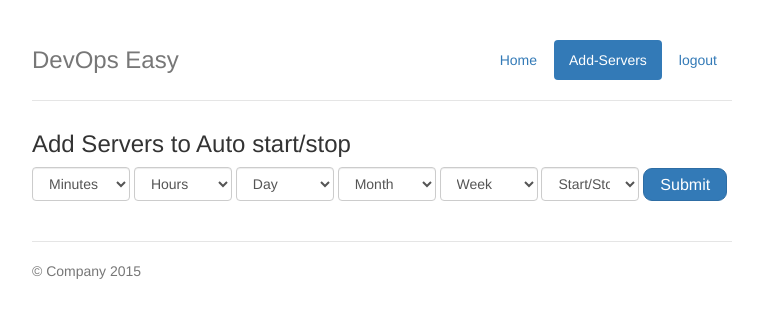
After one commit to rahulinux/infra_manage, a Flask app: page /add-auto-start in a window 1280 px wide. The commit adds this page. Shown: the top 330 px of the page, without its empty margins (258-1016 px from the left). Run offline with Flask 2, Linux system fonts and the light colour scheme; the visitor is signed in with stand-in values (Sample User, id 1); some libraries are stand-ins or nearby versions.

Commit message:
added scheduler option

```diff
--- /dev/null
+++ b/infra_manage/static/css/form.css
@@ -0,0 +1,31 @@
+.form-inline .form-control {
+  display: inline-block;
+  /* width: 18%; */
+  vertical-align: middle;
+}
+
+.label {
+  display: inline;
+  padding: 0.2em .6em .3em;
+  font-size: 164%;
+  font-weight: 700;
+  line-height: 3;
+  color: #fff;
+  text-align: center;
+  white-space: nowrap;
+  vertical-align: baseline;
+  border-radius: 0.25em;
+}
+
+.btn-group-lg>.btn, .btn-lg {
+  padding: 5px 16px;
+  font-size: 16px;
+  line-height: -0.666667;
+  border-radius: 9px;
+}
+
+.form-inline .form-control {
+  display: inline-block;
+  width: 14%;
+  vertical-align: middle;
+}
--- /dev/null
+++ b/infra_manage/templates/add-auto-start.html
@@ -0,0 +1,91 @@
+<!DOCTYPE html>
+<html lang="en">
+  <head>
+    <title>DevOps Help</title>
+
+
+    <link href="../static/css/bootstrap.min.css" rel="stylesheet">
+    <link href="../static/css/form.css" rel="stylesheet">
+
+    <link href="../static/css/jumbotron-narrow.css" rel="stylesheet">
+    <link href="../static/css/signup.css" rel="stylesheet">
+    <script src="../static/js/jquery-1.11.3.min.js"></script>
+  </head>
+
+  <body>
+
+    <div class="container">
+      <div class="header">
+        <nav>
+          <ul class="nav nav-pills pull-right">
+            <li role="presentation" ><a href="/userHome">Home</a></li>
+            <li role="presentation" class="active" ><a href="#">Add-Servers</a></li>
+            <li role="presentation"><a href="/logout">logout</a></li>
+          </ul>
+        </nav>
+        <h3 class="text-muted">DevOps Easy</h3>
+      </div>
+
+        <h3>Add Servers to Auto start/stop</h3>
+         <div class="controls">
+            <form class="form-inline" id="cron" role="form" autocomplete="off" >
+                     <div class="form-inline">
+                      <select class="form-control" id="minutes" form="cron">
+                      <option value="" disabled selected>Minutes</option>
+                        {% for minut in range(59) %}
+                        <option value="{{ minut }}">{{ minut }}</option>
+                        {% endfor %}
+                        <option value="*">Every</option>
+                      </select>
+                      <select class="form-control" id="hours" form="cron">
+                      <option value="" disabled selected>Hours</option>
+                        {% for hour in range(23) %}
+                        <option value="{{ hour }}">{{ hour }}</option>
+                        {% endfor %}
+                        <option value="*">Every</option>
+                      </select>
+                      <select class="form-control" id="day" form="cron">
+                      <option value="" disabled selected>Day</option>
+                        {% for day in range(1,32) %}
+                        <option value="{{ day }}">{{ day }}</option>
+                        {% endfor %}
+                        <option value="*">Every</option>
+                      </select>
+                      <select class="form-control" id="month" form="cron">
+                      <option value="" disabled selected>Month</option>
+                        {% for month in range(1,13) %}
+                        <option value="{{ month }}">{{ month }}</option>
+                        {% endfor %}
+                        <option value="*">Every</option>
+                      </select>
+                      <select class="form-control" id="week" form="cron">
+                      <option value="" disabled selected>Week</option>
+                        {% set days = ['Monday', 'Tuesday', 'Wednesday', 'Thursday', 'Friday', 'Saturday', 'Sunday'] %}
+                        {% for week_day in days %}
+                        <option value="{{ week_day }}">{{ week_day }}</option>
+                        {% endfor %}
+                        <option value="*">Every</option>
+                      </select>
+                      <select class="form-control" id="action" form="cron">
+                      <option value="" disabled selected>Start/Stop</option>
+                        {% set a =  [ "Start", "Stop" ] %}
+                        {% for  action in a  %}
+                        <option value="{{ action }}">{{ action }}</option>
+                        {% endfor %}
+                      </select>
+              <div class=form-group>
+              <button id="btnAutostartr" class="btn btn-lg btn-primary btn-block" data-target="controls" type="button">Submit</button>
+               </div>
+              </div>
+             </form>
+      <br>
+      <br>
+      <footer class="footer">
+        <p>&copy; Company 2015</p>
+      </footer>
+
+    </div>
+  </body>
+
+
+</html>
--- a/infra_manage/templates/start-stop-servers.html
+++ b/infra_manage/templates/start-stop-servers.html
@@ -44,6 +44,8 @@
                 <li class="divider"></li>
                 <li><a href="/reload-servers">Reload-servers</a></li>
                 <li><a href="/add-servers">Add-servers</a></li>
+                <li><a href="/add-auto-start">Add-auto-start</a></li>
+                <li><a href="/del-auto-stop">Remove-auto-stop</a></li>
                 <li><a href="#">Delete-servers</a></li>
               </ul>
             </div>
--- a/infra_manage/views.py
+++ b/infra_manage/views.py
@@ -169,6 +169,13 @@ def add_servers():
   else:
      return render_template('error.html',error = 'Unauthorized Access')
 
+@app.route("/add-auto-start")
+def auto_start():
+  if session.get('user'):
+     return render_template("add-auto-start.html")
+  else:
+     return render_template('error.html',error = 'Unauthorized Access')
+
 @app.route("/del-servers",methods=['POST'])
 def del_servers():
     value = request.form.getlist('favorite[]')
```
Also changed, not shown: 4 other files.
